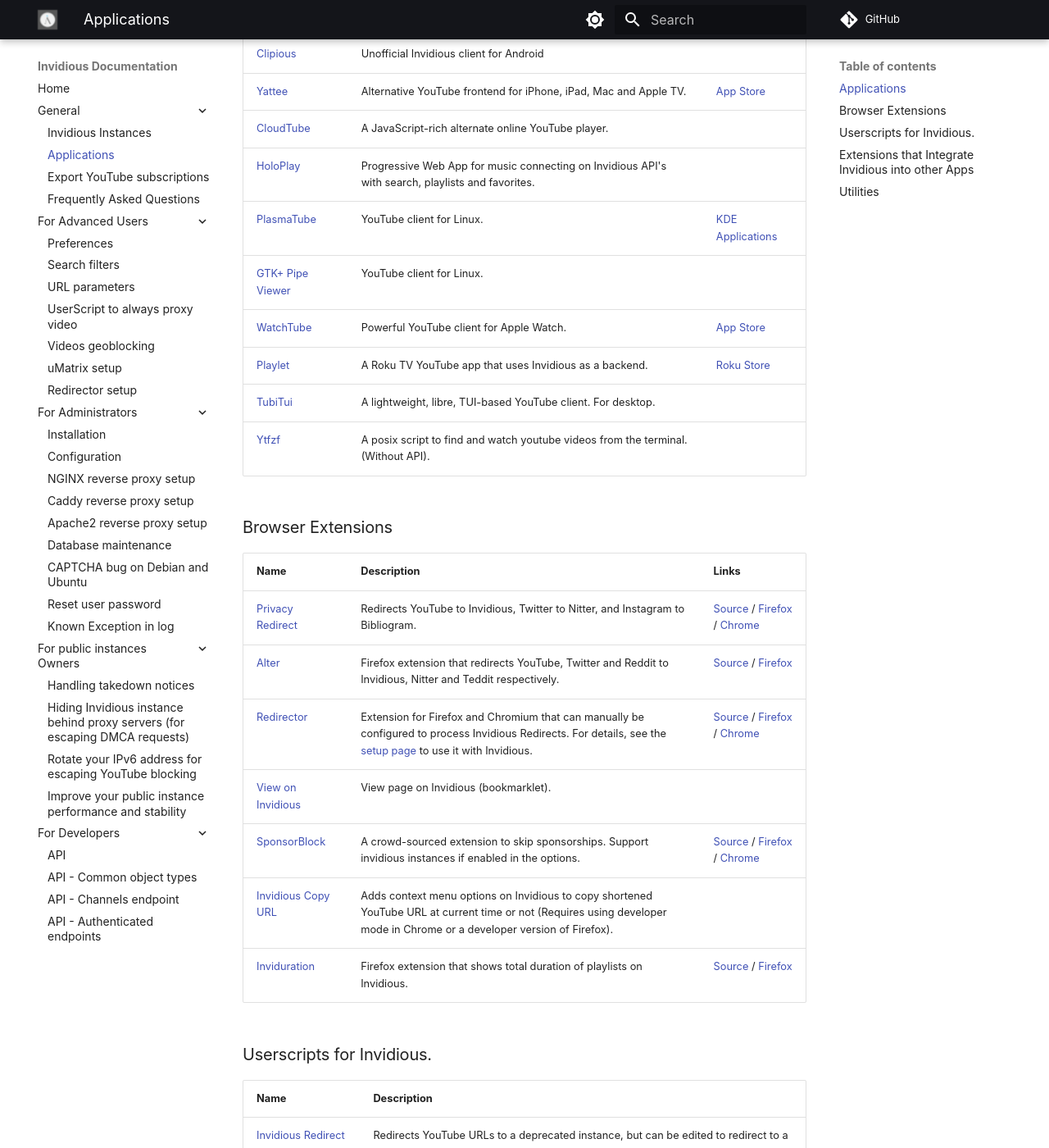
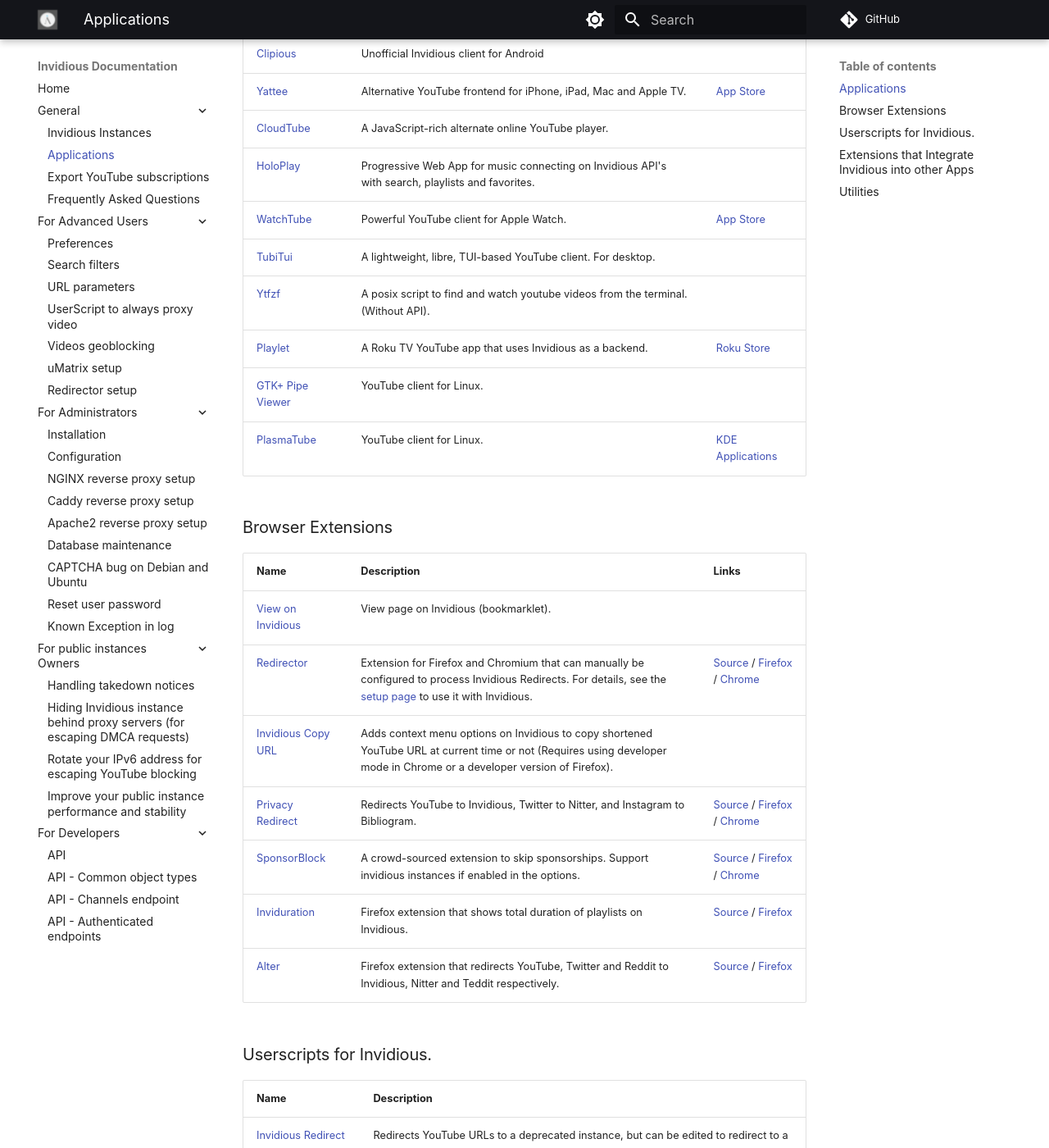
Before and after one commit to iv-org/documentation, an MkDocs documentation site: the page built from docs/applications.md, in a window 1280 px wide and 1400 px high, scrolled down 331 px. Shown: the whole window at 82% size. Built offline with MkDocs 1.6.1 and Material for MkDocs 9.7.7, drawn with Linux system fonts in a browser that asks for light colours; comment, search, counter and statistics services are not loaded; some of the changed text lies outside the part shown.

```diff
--- a/docs/applications.md
+++ b/docs/applications.md
@@ -10,24 +10,24 @@ Lists of third-party projects that use or support Invidious.
 | [Yattee](https://github.com/yattee/yattee) | Alternative YouTube frontend for iPhone, iPad, Mac and Apple TV. | [App Store](https://apps.apple.com/app/yattee/id1595136629) |
 | [CloudTube](https://sr.ht/~cadence/tube/) | A JavaScript-rich alternate online YouTube player. | |
 | [HoloPlay](https://github.com/stephane-r/holoplay-pwa)| Progressive Web App for music connecting on Invidious API's with search, playlists and favorites. | |
-| [PlasmaTube](https://invent.kde.org/multimedia/plasmatube/) | YouTube client for Linux. | [KDE Applications](https://apps.kde.org/plasmatube/) |
-| [GTK+ Pipe Viewer](https://github.com/trizen/pipe-viewer) | YouTube client for Linux. | |
 | [WatchTube](https://github.com/WatchTubeTeam/) | Powerful YouTube client for Apple Watch. | [App Store](https://apps.apple.com/app/watchtube/id1599884909) |
-| [Playlet](https://github.com/iBicha/playlet) | A Roku TV YouTube app that uses Invidious as a backend. | [Roku Store](https://channelstore.roku.com/en-ca/details/840aec36f51bfe6d96cf6db9055a372a/playlet) |
 | [TubiTui](https://codeberg.org/777/TubiTui) | A lightweight, libre, TUI-based YouTube client. For desktop. | |
 | [Ytfzf](https://github.com/pystardust/ytfzf) | A posix script to find and watch youtube videos from the terminal. (Without API). | |
+| [Playlet](https://github.com/iBicha/playlet) | A Roku TV YouTube app that uses Invidious as a backend. | [Roku Store](https://channelstore.roku.com/en-ca/details/840aec36f51bfe6d96cf6db9055a372a/playlet) |
+| [GTK+ Pipe Viewer](https://github.com/trizen/pipe-viewer) | YouTube client for Linux. | |
+| [PlasmaTube](https://invent.kde.org/multimedia/plasmatube/) | YouTube client for Linux. | [KDE Applications](https://apps.kde.org/plasmatube/) |
 
 ### Browser Extensions
 
 | Name | Description | Links |
 |---|---|---|
+| [View on Invidious](https://omar.yt/722e5c15832840fe1ae8830b7c590254b9e0a45c/invidious-bookmarklet.html) | View page on Invidious (bookmarklet). | |
+| [Redirector](https://github.com/einaregilsson/Redirector) | Extension for Firefox and Chromium that can manually be configured to process Invidious Redirects. For details, see the [setup page](./redirector.md) to use it with Invidious. | [Source](https://github.com/einaregilsson/Redirector) / [Firefox](https://addons.mozilla.org/addon/redirector) / [Chrome](https://chrome.google.com/webstore/detail/redirector/ocgpenflpmgnfapjedencafcfakcekcd) |
+| [Invidious Copy URL](https://github.com/recette-lemon/invidious-copy-url) | Adds context menu options on Invidious to copy shortened YouTube URL at current time or not (Requires using developer mode in Chrome or a developer version of Firefox). | |
 | [Privacy Redirect](https://github.com/SimonBrazell/privacy-redirect) | Redirects YouTube to Invidious, Twitter to Nitter, and Instagram to Bibliogram. | [Source](https://github.com/SimonBrazell/privacy-redirect) / [Firefox](https://addons.mozilla.org/addon/privacy-redirect) / [Chrome](https://chrome.google.com/webstore/detail/privacy-redirect/pmcmeagblkinmogikoikkdjiligflglb) |
+| [SponsorBlock](https://github.com/ajayyy/SponsorBlock) | A crowd-sourced extension to skip sponsorships. Support invidious instances if enabled in the options. | [Source](https://github.com/ajayyy/SponsorBlock) / [Firefox](https://addons.mozilla.org/addon/sponsorblock) / [Chrome](https://chrome.google.com/webstore/detail/mnjggcdmjocbbbhaepdhchncahnbgone) |
+| [Inviduration](https://github.com/rsapkf/inviduration) | Firefox extension that shows total duration of playlists on Invidious. | [Source](https://github.com/rsapkf/inviduration) / [Firefox](https://addons.mozilla.org/addon/inviduration) |
 | [Alter](https://github.com/w3bdev1/alter) | Firefox extension that redirects YouTube, Twitter and Reddit to Invidious, Nitter and Teddit respectively. | [Source](https://github.com/w3bdev1/alter) / [Firefox](https://addons.mozilla.org/addon/alter) |
-| [Redirector](https://github.com/einaregilsson/Redirector) | Extension for Firefox and Chromium that can manually be configured to process Invidious Redirects. For details, see the [setup page](./redirector.md) to use it with Invidious. | [Source](https://github.com/einaregilsson/Redirector) / [Firefox](https://addons.mozilla.org/addon/redirector) / [Chrome](https://chrome.google.com/webstore/detail/redirector/ocgpenflpmgnfapjedencafcfakcekcd) |
-| [View on Invidious](https://omar.yt/722e5c15832840fe1ae8830b7c590254b9e0a45c/invidious-bookmarklet.html) | View page on Invidious (bookmarklet). | |
-| [SponsorBlock](https://github.com/ajayyy/SponsorBlock) | A crowd-sourced extension to skip sponsorships. Support invidious instances if enabled in the options. | [Source](https://github.com/ajayyy/SponsorBlock) / [Firefox](https://addons.mozilla.org/addon/sponsorblock) / [Chrome](https://chrome.google.com/webstore/detail/mnjggcdmjocbbbhaepdhchncahnbgone) |
-| [Invidious Copy URL](https://github.com/recette-lemon/invidious-copy-url) | Adds context menu options on Invidious to copy shortened YouTube URL at current time or not (Requires using developer mode in Chrome or a developer version of Firefox). | |
-| [Inviduration](https://github.com/rsapkf/inviduration) | Firefox extension that shows total duration of playlists on Invidious. | [Source](https://github.com/rsapkf/inviduration) / [Firefox](https://addons.mozilla.org/addon/inviduration) |
 
 ### Userscripts for Invidious.
 
@@ -45,9 +45,9 @@ Lists of third-party projects that use or support Invidious.
 
 | Name | Description | Links |
 |---|---|---|
-| [UntrackMe](https://f-droid.org/en/packages/app.fedilab.nitterizeme) | Android app to rewrite YouTube links to Invidious. Can optionally play videos in the app as well. | |
 | [iPhone Redirector Shortcut](https://www.icloud.com/shortcuts/6bbf26d989cf4d07a5fe1626efbc0950) | Automatically open YouTube videos in Invidious (iPhone shortcut). | |
 | [FreshRSS Extension](https://github.com/tmiland/freshrss-invidious) | A FreshRSS extension to directly embed videos from Invidious channel feeds. | |
+| [UntrackMe](https://f-droid.org/en/packages/app.fedilab.nitterizeme) | Android app to rewrite YouTube links to Invidious. Can optionally play videos in the app as well. | |
 | [Kodi add-on](https://github.com/lekma/plugin.video.invidious) | Watch YouTube videos in the Kodi media center, using the Invidious API. Privacy-friendly alternative to the YouTube API add-on. | |
 
 ### Utilities
```
